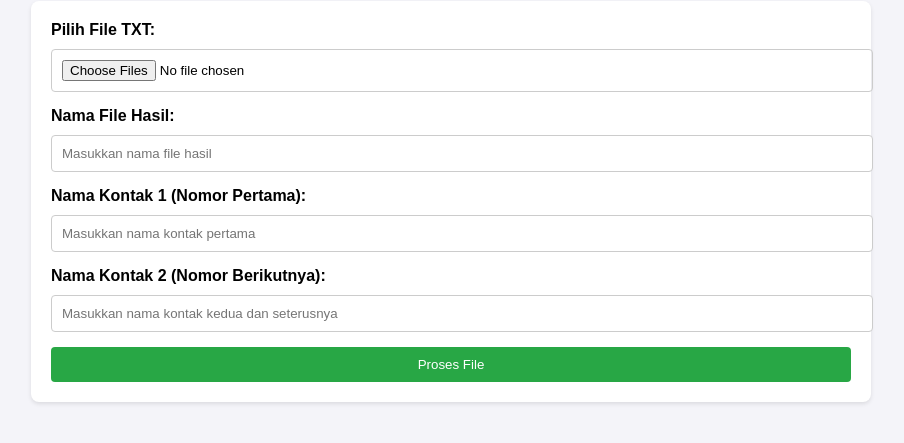
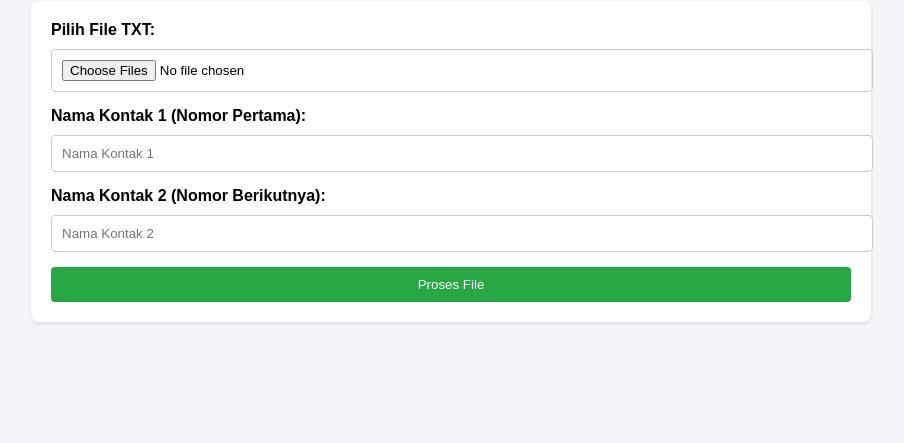
Before and after one commit to drxrwr/drxtxt2kontak, a plain HTML site: page index.html in a window 1280 px wide. Shown: the part 99-542 px from the top of the page, without its empty margins (189-1093 px from the left). Drawn offline with Linux system fonts and the light colour scheme.

Commit message:
Update index.html

```diff
--- a/index.html
+++ b/index.html
@@ -7,35 +7,20 @@
   <link rel="stylesheet" href="styles.css">
 </head>
 <body>
-
   <h1>TXT to VCF Converter</h1>
-
   <div class="container">
-    <!-- Input untuk mengunggah file TXT -->
     <label for="file-input">Pilih File TXT:</label>
     <input type="file" id="file-input" accept=".txt" multiple>
 
-    <!-- Input untuk nama file hasil -->
-    <label for="fileNameInput">Nama File Hasil:</label>
-    <input type="text" id="fileNameInput" placeholder="Masukkan nama file hasil">
+    <label for="contactName1Input">Nama Kontak 1 (Nomor Pertama):</label>
+    <input type="text" id="contactName1Input" placeholder="Nama Kontak 1">
 
-    <!-- Input untuk nama kontak pertama -->
-    <label for="contactName1Input">Nama Kontak 1 (Nomor Pertama):</label>
-    <input type="text" id="contactName1Input" placeholder="Masukkan nama kontak pertama">
+    <label for="contactName2Input">Nama Kontak 2 (Nomor Berikutnya):</label>
+    <input type="text" id="contactName2Input" placeholder="Nama Kontak 2">
 
-    <!-- Input untuk nama kontak kedua dan seterusnya -->
-    <label for="contactName2Input">Nama Kontak 2 (Nomor Berikutnya):</label>
-    <input type="text" id="contactName2Input" placeholder="Masukkan nama kontak kedua dan seterusnya">
-
-    <!-- Tombol untuk memulai proses konversi -->
     <button id="processFilesBtn">Proses File</button>
-
-    <!-- Area untuk menampilkan hasil setelah file diunggah -->
     <div id="file-areas"></div>
   </div>
-
-  <!-- Hubungkan ke file JavaScript eksternal -->
   <script src="script.js"></script>
-
 </body>
 </html>
```
